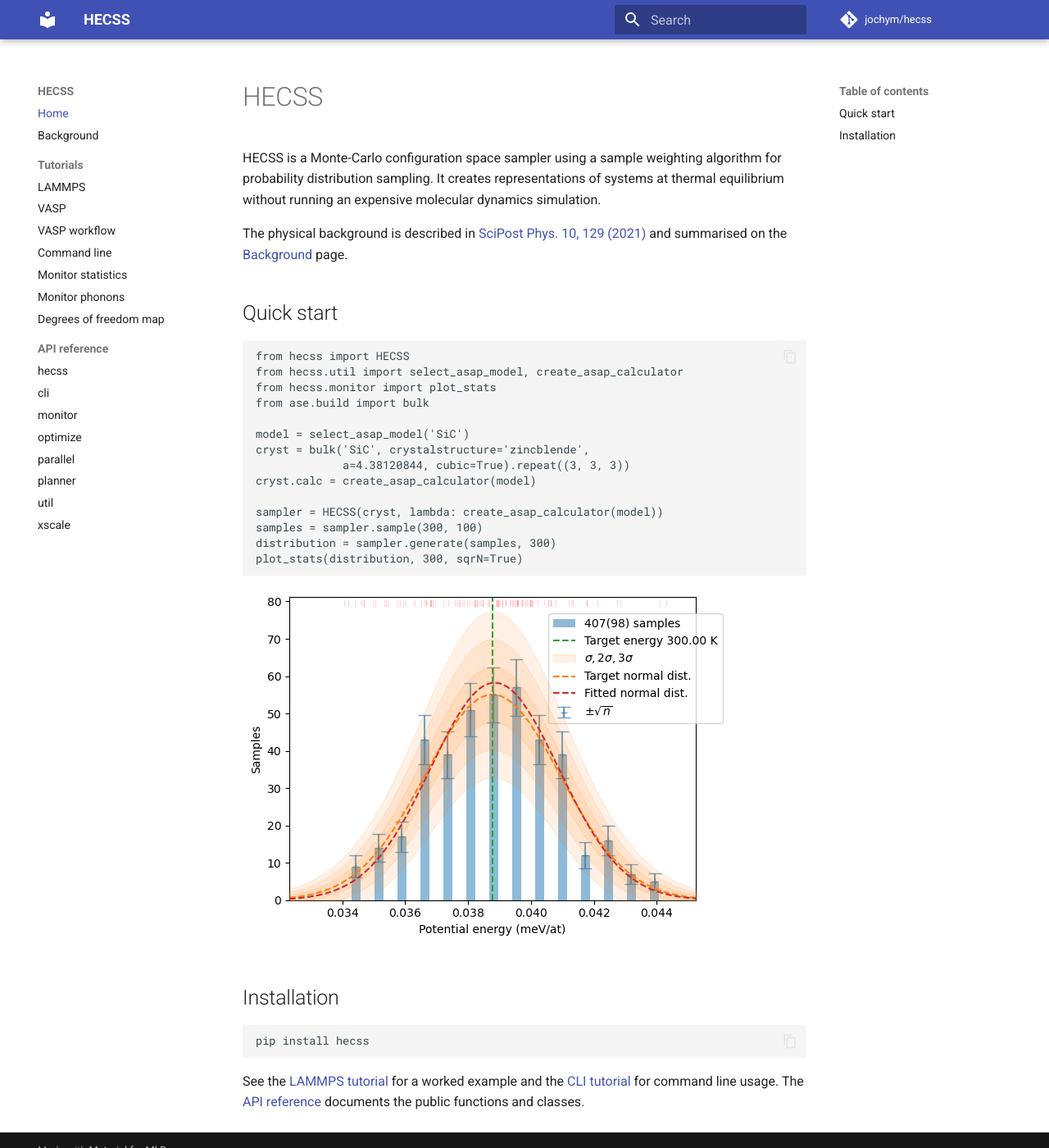
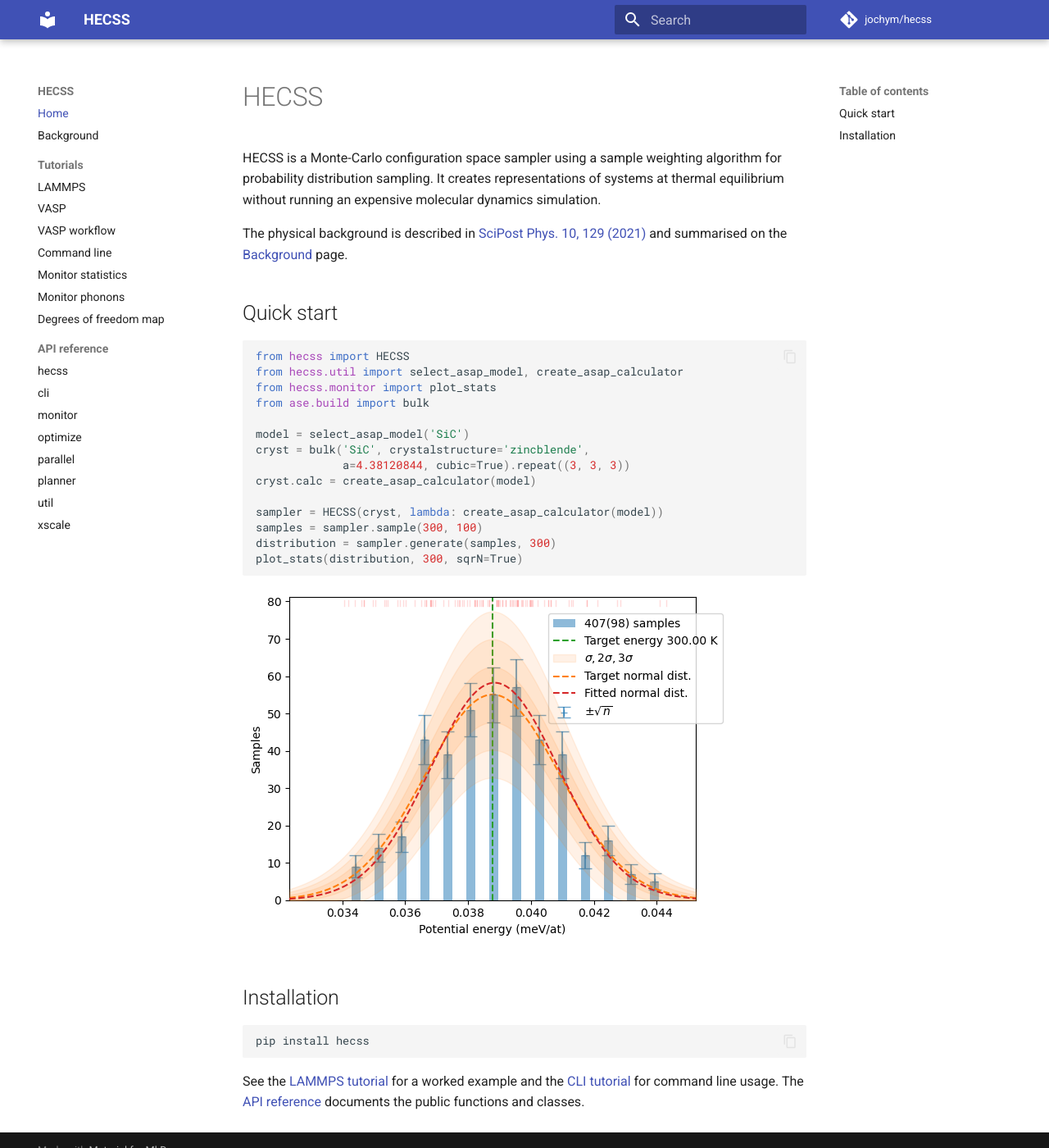
Before and after one commit to jochym/hecss, an MkDocs documentation site: the page built from docs/index.md, in a window 1280 px wide and 1400 px high. Shown: the whole window at 82% size. Built offline with MkDocs 1.6.1 and Material for MkDocs 9.7.7, drawn with Linux system fonts in a browser that asks for light colours; comment, search, counter and statistics services are not loaded.

Commit message:
docs: enable Pygments syntax highlighting for code blocks
Add pymdownx.highlight, inlinehilite and superfences so Python examples and API source are token-highlighted.

```diff
--- a/mkdocs.yml
+++ b/mkdocs.yml
@@ -44,6 +44,11 @@ markdown_extensions:
   - admonition
   - pymdownx.arithmatex:
       generic: true
+  - pymdownx.highlight:
+      anchor_linenums: true
+      pygments_lang_class: true
+  - pymdownx.inlinehilite
+  - pymdownx.superfences
   - toc:
       permalink: true
 
```
